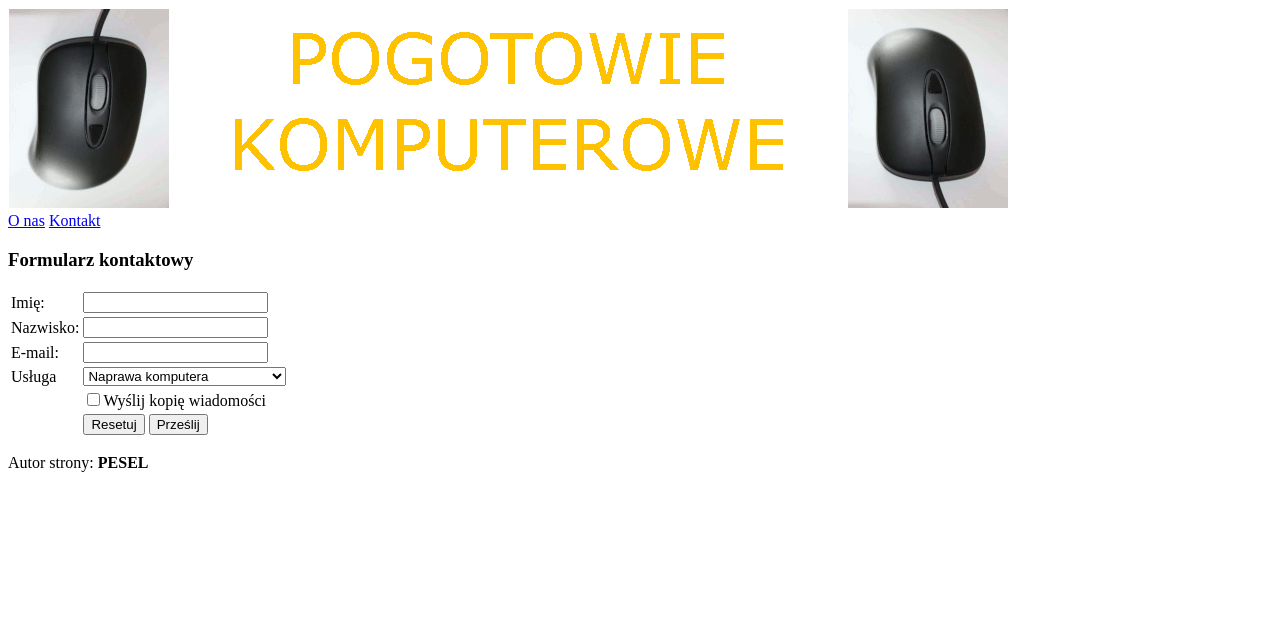
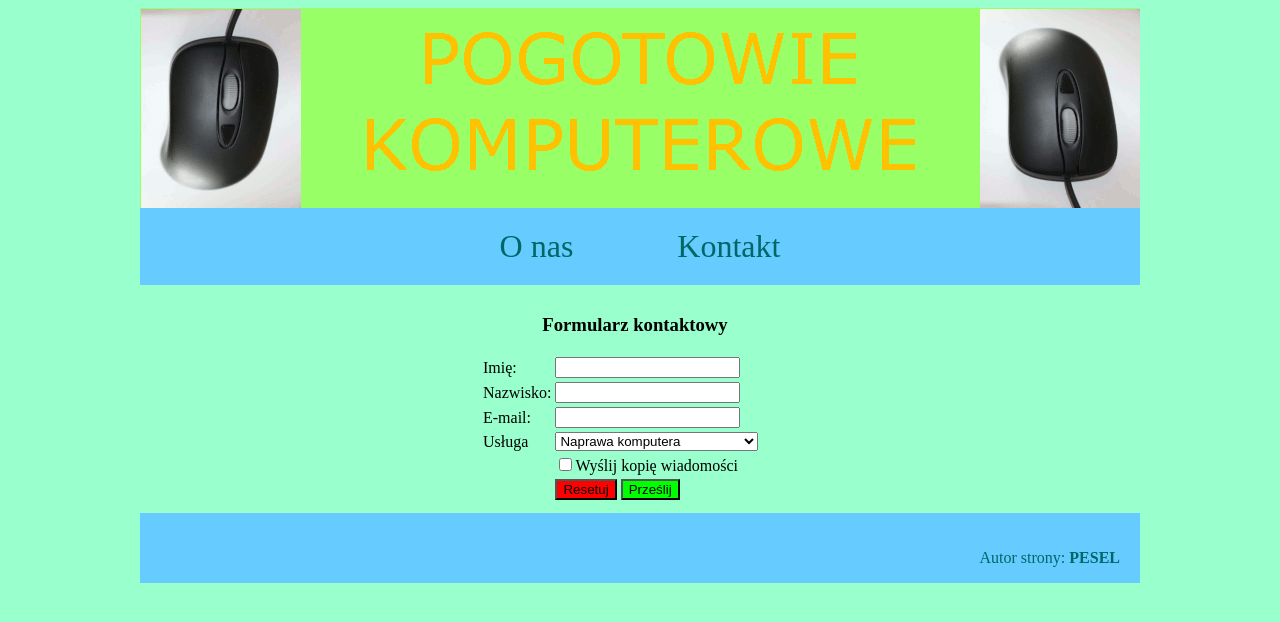
Before and after one commit to Fiedoor/arkusz-IT, a plain HTML site: page kontakt.html in a window 1280 px wide. Drawn offline with Linux system fonts and the light colour scheme; a script that the page names is missing.

Commit message:
CSS done

```diff
--- a/kontakt.html
+++ b/kontakt.html
@@ -18,8 +18,8 @@
             <a href="kontakt.html">Kontakt</a>
         </div>
         <main>
-            <div></div>
-            <div>
+            <div class="kol"></div>
+            <div class="kol">
                 <h3>Formularz kontaktowy</h3>
                 <table>
                     <tr>
@@ -57,7 +57,7 @@
                     </tr>
                 </table>
             </div>
-            <div></div>
+            <div class="kol"></div>
         </main>
         <footer>
             <p>Autor strony: <b>PESEL</b></p>
--- a/styl.css
+++ b/styl.css
@@ -0,0 +1,59 @@
+body {
+    background-color: #99FFCC;
+}
+
+#kontener {
+    width: 1000px;
+    margin: auto;
+}
+
+header {
+    background-color: #99FF66;
+    height: 200px;
+}
+
+#menu {
+    background-color: #66CCFF;
+    text-align: center;
+    padding-top: 20px;
+    padding-bottom: 20px;
+}
+
+.kol {
+    width: 310px;
+    padding: 10px;
+}
+
+footer {
+    background-color: #66CCFF;
+    color: #006666;
+    text-align: right;
+    height: 30px;
+    padding: 20px;
+}
+
+#menu a {
+    color: #006666;
+    margin: 50px;
+    font-size: 200%;
+    text-decoration: none;
+}
+
+h2,
+h3 {
+    text-align: center;
+}
+
+button[type="reset"] {
+    background-color: #FF0000;
+}
+
+button[type="submit"] {
+    background-color: #00FF00;
+}
+
+/* Moje */
+main {
+    display: flex;
+    flex-direction: row;
+}
```
Also changed, not shown: index.html (+3 -3 lines).
